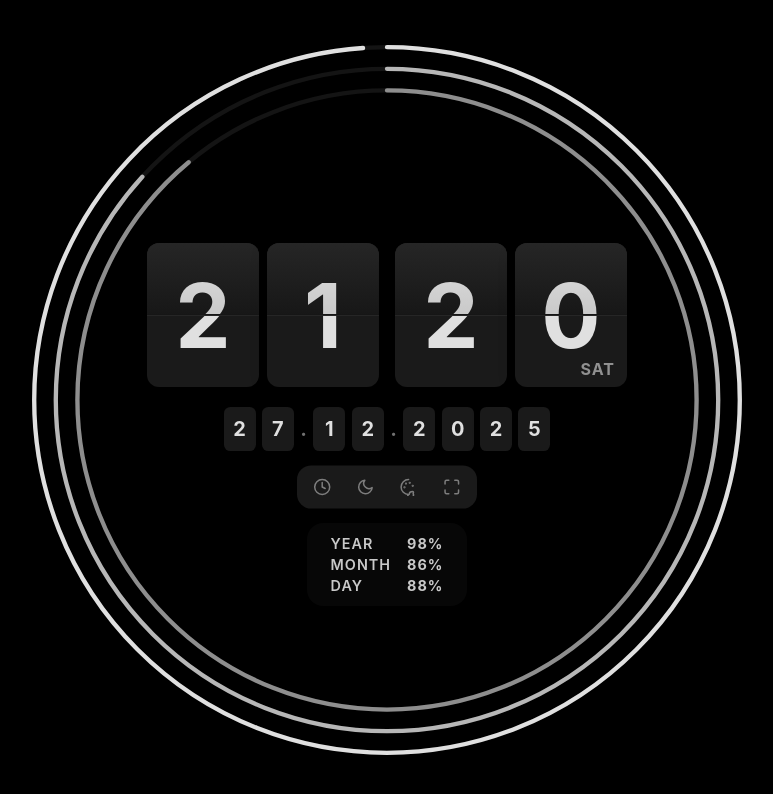
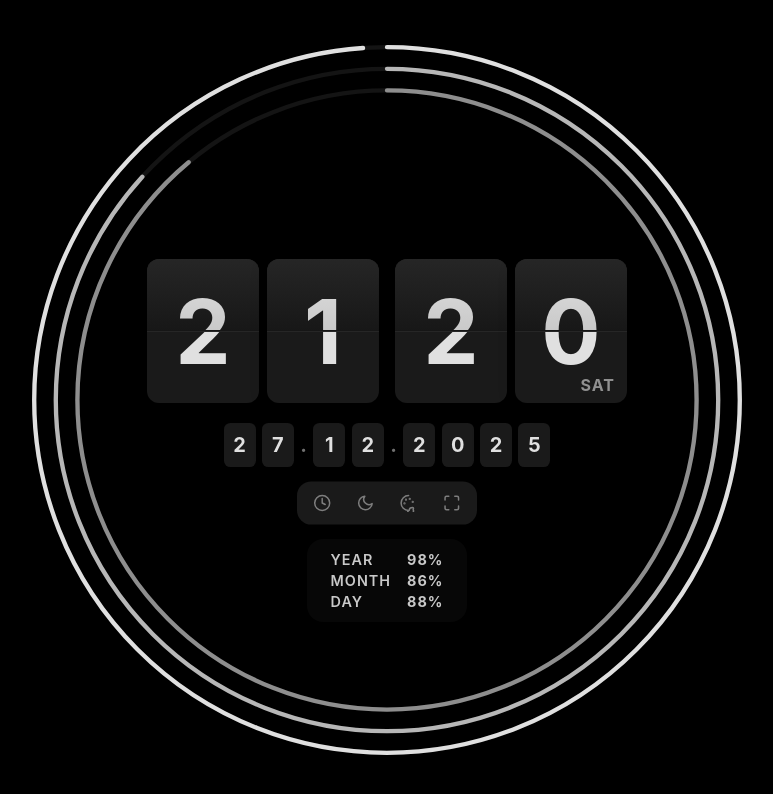
Before and after one commit to cryptlead/notion_clock, a plain HTML site: page index.html in a window 1280 px wide. Shown: the whole page, without its empty margins (253-1026 px from the left). Drawn offline with Linux system fonts and the light colour scheme.

Commit message:
Update index.html

```diff
--- a/index.html
+++ b/index.html
@@ -105,7 +105,7 @@
                Wir nutzen padding-top, um den Inhalt innerhalb des Kreises
                nach unten zu drücken, ohne den Kreis zu bewegen.
                5vmin entspricht ca. 25px auf Desktop, skaliert aber mit. */
-            padding-top: 6vmin;
+            padding-top: 10vmin;
         }
 
         /* --- UHR STYLE --- */
```
